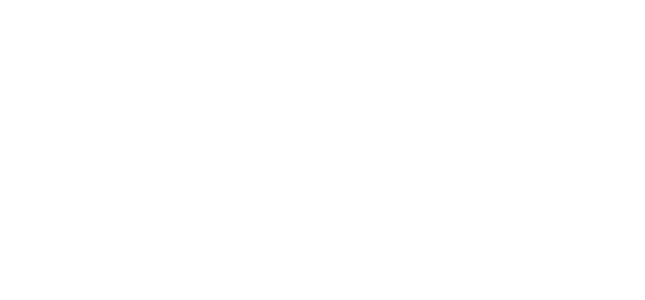
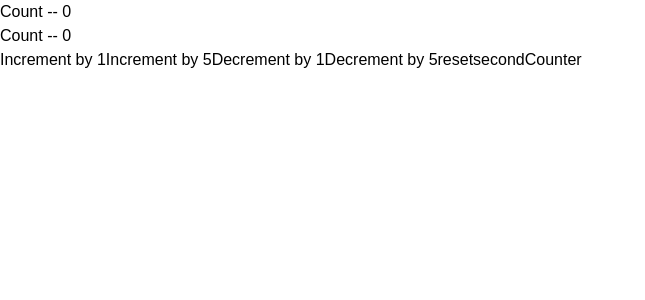
Before and after one commit to Kadher111/React-Project, a React (Create React App) app: page /CounterTwo in a window 1280 px wide. Before the commit this address had no page. Shown: the top 300 px of the page, without its empty margins (0-645 px from the left). Built offline with nearby package versions, Linux system fonts and the light colour scheme.

Commit message:
Use reduce and use context

```diff
--- a/src/App.js
+++ b/src/App.js
@@ -5,6 +5,10 @@
 import Home from "./Pages/Home";
 import DataFetching from "./components/DataFetching";
 import Fetching from "./components/Fetching";
+import ComponentC from "./components/ComponentC";
+import ComponentA from "./components/ComponentA";
+import CounterOne from "./components/CounterOne";
+import CounterTwo from "./components/CounterTwo";
 
 export default function App() {
   return (
@@ -17,6 +21,11 @@
           <Route path="/Task3" element={<Task3 />} />
           <Route path="/df" element={<DataFetching />} />
           <Route path="/fetching" element={<Fetching />} />
+          <Route path="/ComponentC" element={<ComponentC />} />
+          <Route path="/ComponentA" element={<ComponentA />} />
+          <Route path="/CounterOne" element={<CounterOne />} />
+          <Route path="/CounterOne" element={<CounterOne />} />
+          <Route path="/CounterTwo" element={<CounterTwo />} />
         </Routes>
       </BrowserRouter>
     </div>
--- /dev/null
+++ b/src/components/ComponentA.jsx
@@ -0,0 +1,17 @@
+import React from "react";
+import ComponentB from "./ComponentB";
+export const UserContext = React.createContext();
+export const AnimalContext = React.createContext();
+function ComponentA() {
+  return (
+    <div>
+      <UserContext.Provider value={"Kadher"}>
+        <AnimalContext.Provider value={"Lion"}>
+          <ComponentB />
+        </AnimalContext.Provider>
+      </UserContext.Provider>
+    </div>
+  );
+}
+
+export default ComponentA;
--- /dev/null
+++ b/src/components/ComponentB.jsx
@@ -0,0 +1,11 @@
+import React from "react";
+import ComponentC from "./ComponentC";
+function ComponentB() {
+  return (
+    <div>
+      <ComponentC />
+    </div>
+  );
+}
+
+export default ComponentB;
--- /dev/null
+++ b/src/components/ComponentC.jsx
@@ -0,0 +1,17 @@
+import React, { useContext } from "react";
+import { UserContext, AnimalContext } from "./ComponentA";
+
+function ComponentC() {
+  const user = useContext(UserContext); // Using useContext to consume the value
+  const animal = useContext(AnimalContext);
+  return (
+    <div>
+      <div>
+        Your Name is {user} it is an {animal}
+      </div>{" "}
+      {/* Kadher will be displayed here */}
+    </div>
+  );
+}
+
+export default ComponentC;
--- /dev/null
+++ b/src/components/CounterOne.jsx
@@ -0,0 +1,28 @@
+import React, { useReducer } from "react";
+
+const initialState = 0;
+const reducer = (state, action) => {
+  switch (action) {
+    case "increment":
+      return state + 1;
+    case "decrement":
+      return state - 1;
+    case "reset":
+      return initialState;
+    default:
+      return state;
+  }
+};
+function CounterOne() {
+  const [Count, dispatch] = useReducer(reducer, initialState);
+  return (
+    <div>
+      <div>Count -- {Count}</div>
+      <button onClick={() => dispatch("increment")}>Increment</button>
+      <button onClick={() => dispatch("decrement")}>Decrement</button>
+      <button onClick={() => dispatch("reset")}>reset</button>
+    </div>
+  );
+}
+
+export default CounterOne;
--- /dev/null
+++ b/src/components/CounterTwo.jsx
@@ -0,0 +1,48 @@
+import React, { useReducer } from "react";
+
+const initialState = {
+  firstCount: 0,
+  secondCount: 0,
+};
+const reducer = (state, action) => {
+  switch (action.type) {
+    case "increment":
+      return { ...state, firstCount: state.firstCount + action.value };
+    case "decrement":
+      return { ...state, firstCount: state.firstCount - action.value };
+    case "sc":
+      return { ...state, secondCount: state.secondCount + action.value };
+    case "reset":
+      return initialState;
+    default:
+      return state;
+  }
+};
+function CounterOne() {
+  const [Count, dispatch] = useReducer(reducer, initialState);
+  return (
+    <div>
+      <div>Count -- {Count.firstCount}</div>
+      <div>Count -- {Count.secondCount}</div>
+
+      <button onClick={() => dispatch({ type: "increment", value: 1 })}>
+        Increment by 1
+      </button>
+      <button onClick={() => dispatch({ type: "increment", value: 5 })}>
+        Increment by 5
+      </button>
+      <button onClick={() => dispatch({ type: "decrement", value: 1 })}>
+        Decrement by 1
+      </button>
+      <button onClick={() => dispatch({ type: "decrement", value: 5 })}>
+        Decrement by 5
+      </button>
+      <button onClick={() => dispatch({ type: "reset" })}>reset</button>
+      <button onClick={() => dispatch({ type: "sc", value: 10 })}>
+        secondCounter
+      </button>
+    </div>
+  );
+}
+
+export default CounterOne;
```
